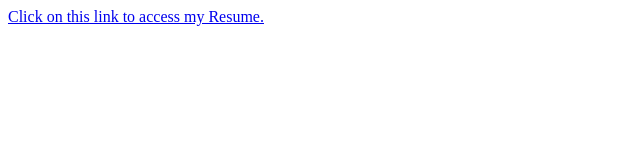
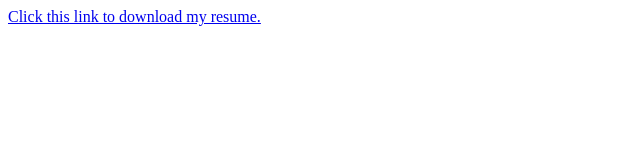
Before and after one commit to MthiyaneVZP/Portfolio, a plain HTML site: page Resume.html in a window 1280 px wide. Shown: the full height of the page, 0-640 px from the left. Drawn offline with Linux system fonts and the light colour scheme.

Commit message:
Add files via upload

```diff
--- a/Resume.html
+++ b/Resume.html
@@ -12,6 +12,6 @@
     </style>
 </head>
 <body>
-    <a target="_blank" href="VuyokaziMthiyane Professional Curriculum Vitae .pdf"> Click on this link to access my Resume.</a>
+  <a href="VuyokaziMthiyane Professional Curriculum Vitae .pdf"> Click this link to download my resume.</a>
 </body>
 </html>
```
